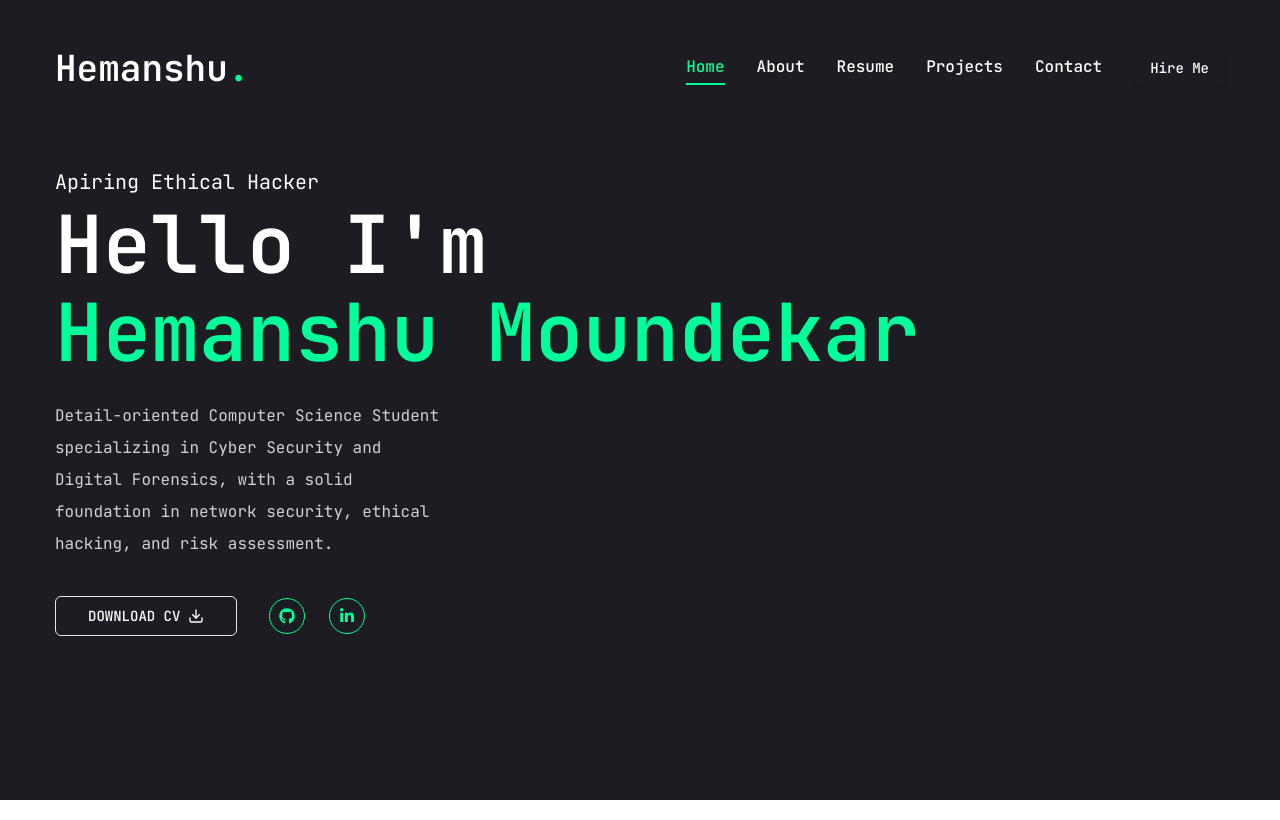
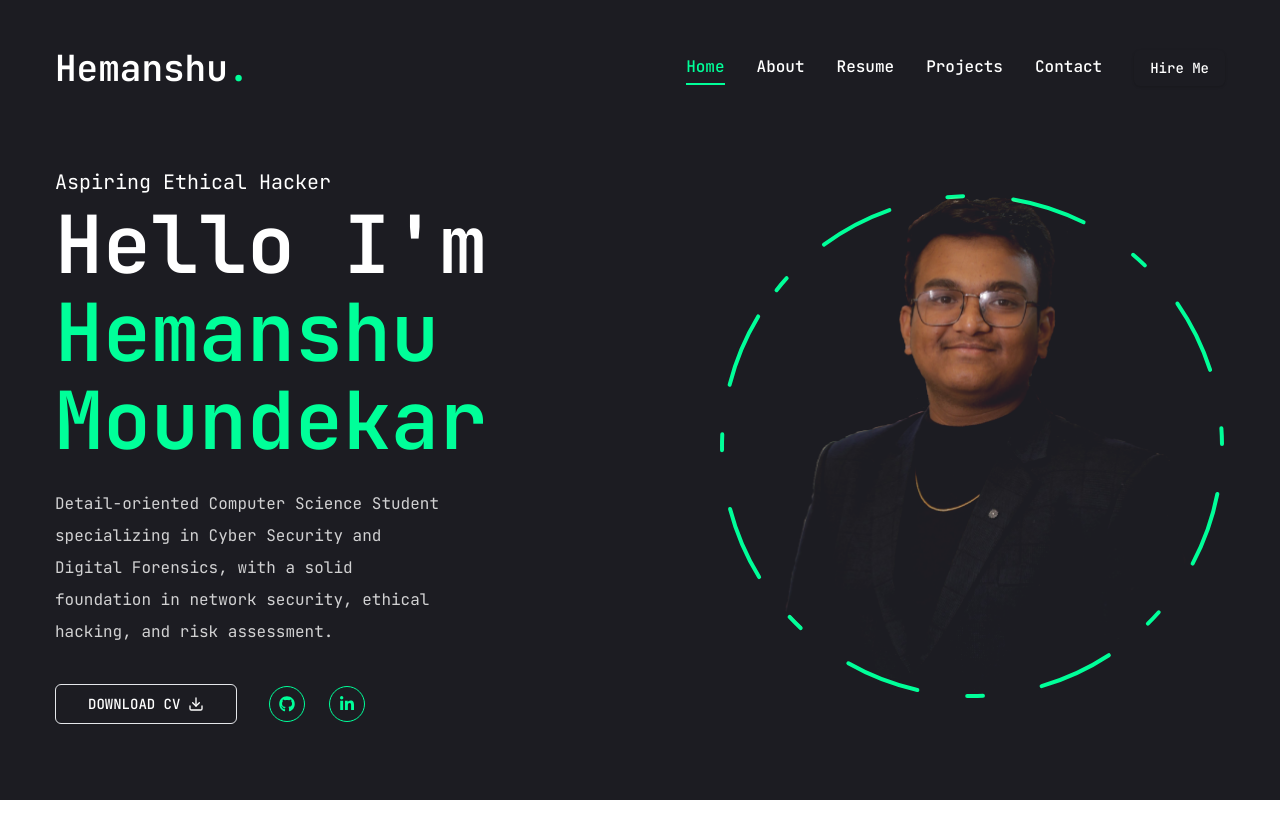
Before and after one commit to Cyberpheonix622/Hemanshu-Portfolio, a Next.js app: page / in a window 1280 px wide. Built offline with nearby package versions, Linux system fonts and the light colour scheme.

Commit message:
photo added

```diff
--- a/app/page.jsx
+++ b/app/page.jsx
@@ -9,8 +9,8 @@ const Home = () => {
     <section className="h-full">
       <div className="container mx-auto h-full">
         <div className="flex flex-col xl:flex-row items-center justify-between xl:pt-8 xl:pb-24">
-          <div className="text-center xl:text-left">
-            <span className="text-xl">Apiring Ethical Hacker</span>
+          <div className="text-center xl:text-left order-4 xl:order-none">
+            <span className="text-xl">Aspiring Ethical Hacker</span>
             <h1 className="h1 mb-6">
               Hello I'm <br /><span className="text-accent">Hemanshu Moundekar</span>
             </h1>
@@ -37,7 +37,7 @@ const Home = () => {
             </div>
 
           </div>
-          <div>
+          <div className="order-1 xl:order-none mb-8 xl:mb-0">
             <Photo />
           </div>
         </div>
--- a/components/Photo.jsx
+++ b/components/Photo.jsx
@@ -1,11 +1,62 @@
 "use client";
 
+import {motion} from "framer-motion";
+import Image from "next/image";
 const Photo = () => {
   return (
-    <div>
+    <div className="w-full h-full relative">
+        <motion.div
+            initial={{opacity: 0}}
+            animate={{
+                opacity: 1,
+                transition: {delay: 2, duration: 0.4, ease: "easeIn"},
+                }}
+            >
+            <motion.div
+                initial={{opacity: 0}}
+                animate={{
+                    opacity: 1,
+                    transition: {delay: 2.4, duration: 0.4, ease: "easeInOut"},
+                }}
+                className="w-[298px] h-[298px] xl:w-[498px] xl:h-[498px] mix-blend-lighten absolute top-0 left-0 z">
+                <Image
+                    src="/assets/image.png"
+                    priority
+                    quality={100}
+                    fill
+                    alt=""
+                    className="object-cover rounded-full"/>
+            </motion.div>
 
+            <motion.svg
+                className="w-[300px] xl:w-[506px] h-[300px] xl:h-[506px]"
+                fill="transparent"
+                viewBox="0 0 506 506"
+                xmlns="http://www.w3.org/2000/svg"
+            >
+                <motion.circle
+                    cx="253"
+                    cy="253"
+                    r="250"
+                    stroke="#00ff99"
+                    strokeWidth="4"
+                    strokeLinecap="round"
+                    strokeLinejoin="round"
+                    initial={{strokeDasharray:"24 10 0 0"}}
+                    animate={{
+                        strokeDasharray: ["15 120 25 25", "16 25 92 72", "4 250 22 22"],
+                        rotate: [120, 360],
+                    }}
+                    transition={{
+                        duration: 20,
+                        repeat: Infinity,
+                        repeatType:"reverse",
+                    }}
+                />
+            </motion.svg>
+        </motion.div>
     </div>
-  )
-}
+  );
+};
 
 export default Photo
```
Also changed, not shown: public/assets/image.png (added), public/assets/photo.png (added).
